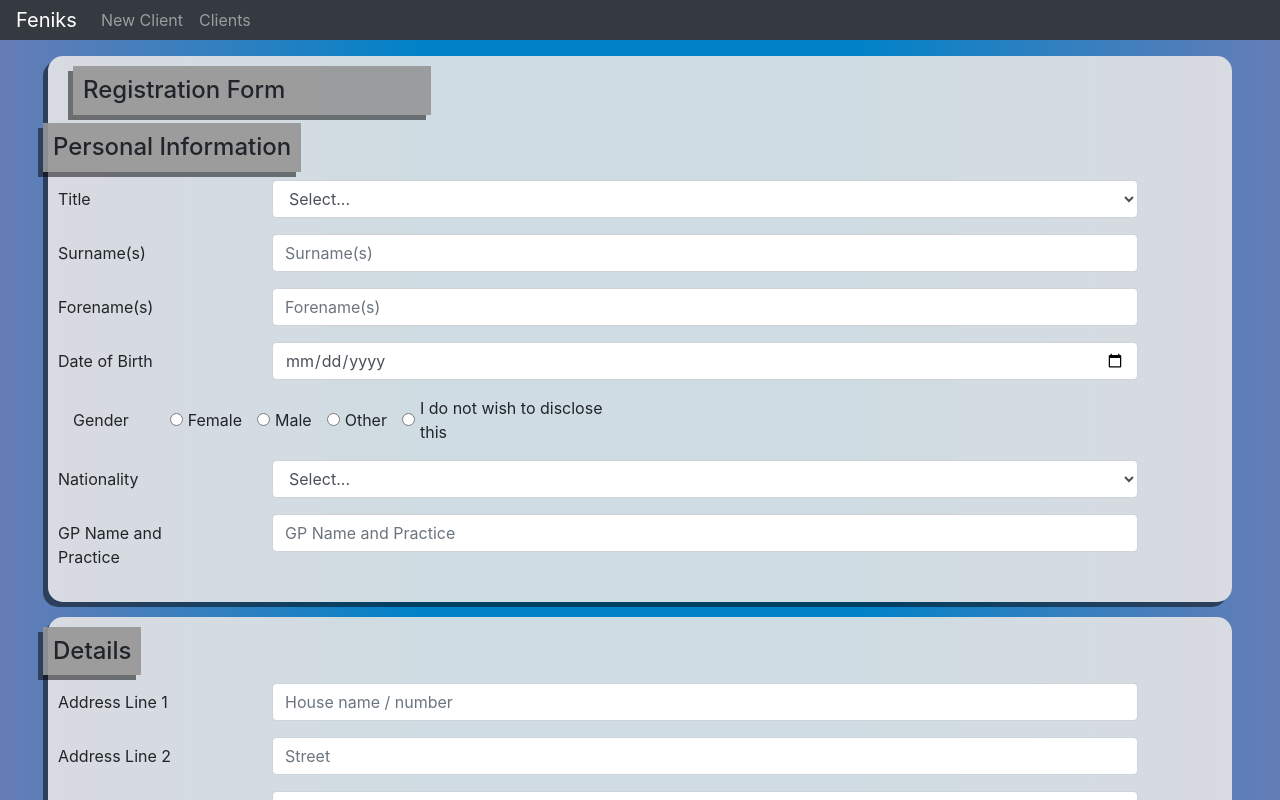
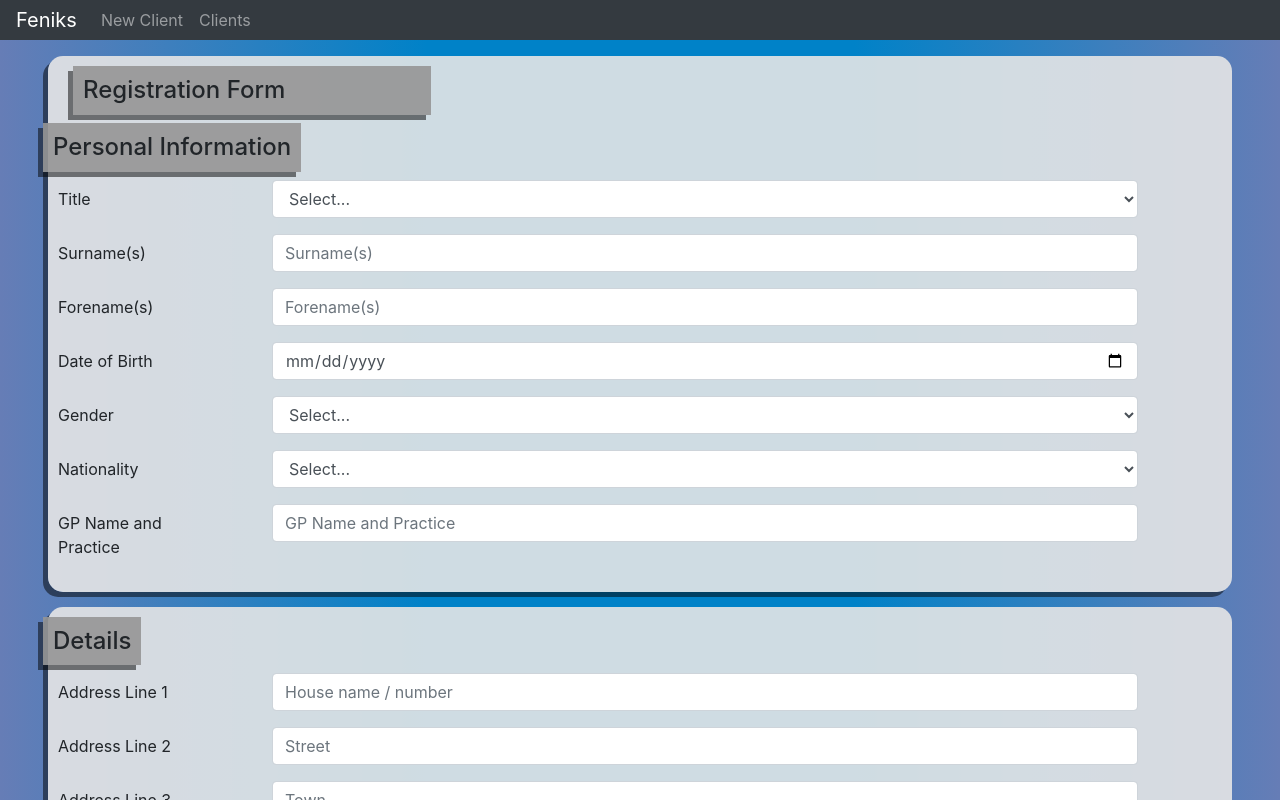
Before and after one commit to rhysbowenharries/Fenix-Project, a React (Create React App) app: page /newclient in a window 1280 px wide. Shown: the top 800 px of the page. Built offline with nearby package versions, Linux system fonts and the light colour scheme.

Commit message:
changed gender to drop down

```diff
--- a/src/components/pages/ClientInfo.js
+++ b/src/components/pages/ClientInfo.js
@@ -39,7 +39,10 @@ const ClientInfo= (props) => {
         <p>Address: <br></br>{props.client.address.address1} {props.client.address.address2}<br/>
         {props.client.address.address3}<br/>
         {props.client.address.address4} </p>
+        <p>Gender: {props.client.gender}</p>
+        <p>Nationality: {props.client.nationality}</p>
         <p> Employment: {props.client.employment} </p>
+        <p>Notes for Review: {props.client.forreview}</p>
 
         </div>
       </div>
--- a/src/components/pages/EditClient.js
+++ b/src/components/pages/EditClient.js
@@ -114,7 +114,7 @@ const EditClient = (props) => {
           </div>
 
 
-          <div className="form-group form-check form-check-inline">
+          {/* <div className="form-group form-check form-check-inline">
             <label htmlFor="gender" className="col-sm-2 col-form-label">Gender</label>
             <br></br>
               <input type="radio" id="gender1" name="gender" className="form-check-input" value="female" defaultChecked={props.client.gender}/>
@@ -125,6 +125,19 @@ const EditClient = (props) => {
               <label className="form-check-label" htmlFor="gender3">Other</label>
               <input type="radio" id="gender4" name="gender" className="form-check-input" value="nodisclose" defaultChecked={props.client.gender4} />
               <label className="form-check-label" htmlFor="gender4">I do not wish to disclose this</label>
+            </div> */}
+
+            <div className="form-group row">
+              <label htmlFor="gender" className="col-sm-2 col-form-label">Gender</label>
+              <div className="col-sm-9">
+                <select id="gender" name="gender" className="form-control" defaultValue={props.client.gender}>
+                  <option>Select...</option>
+                  <option value="female">Female</option>
+                  <option value="male">Male</option>
+                  <option value="other">Other</option>
+                  <option value="nodiscolose">I do not wish to disclose this</option>
+                </select>
+              </div>
             </div>
 
           <div className="form-group row">
--- a/src/components/pages/NewClient.js
+++ b/src/components/pages/NewClient.js
@@ -95,7 +95,7 @@ const NewClient = (props)=>{
               </div>
             </div>
 
-            <div className="form-group form-check form-check-inline">
+            {/* <div className="form-group form-check form-check-inline">
             <label htmlFor="gender" className="col-sm-2 col-form-label">Gender</label>
             <br></br>
               <input type="radio" id="gender1" name="gender" className="form-check-input" value="Female"/>
@@ -106,6 +106,19 @@ const NewClient = (props)=>{
               <label className="form-check-label" htmlFor="gender3">Other</label>
               <input type="radio" id="gender4" name="gender" className="form-check-input" value="I do not wish to disclose this"/>
               <label className="form-check-label" htmlFor="gender4">I do not wish to disclose this</label>
+            </div> */}
+
+            <div className="form-group row">
+              <label htmlFor="gender" className="col-sm-2 col-form-label">Gender</label>
+              <div className="col-sm-9">
+                <select id="gender" name="gender" className="form-control" required>
+                  <option>Select...</option>
+                  <option value="female">Female</option>
+                  <option value="male">Male</option>
+                  <option value="other">Other</option>
+                  <option value="nodiscolose">I do not wish to disclose this</option>
+                </select>
+              </div>
             </div>
 
             <div className="form-group row">
@@ -174,6 +187,7 @@ const NewClient = (props)=>{
                 <input type="text" id="email" name="email" className="form-control"  placeholder="Email Address"/>
               </div>
             </div>
+
             <div className="form-group row">
               <label htmlFor="employment" className="col-sm-2 col-form-label">Employment Status</label>
               <div className="col-sm-9">
@@ -188,15 +202,18 @@ const NewClient = (props)=>{
                 </select>
               </div>
             </div>
+
             <div className="form-group">
               <div className="form-check">
                 <input type="checkbox" id="leavemessage" name="leavemessage" className="form-check-input"/>
                 <label className="form-check-label" htmlFor="leavemessage">Tick if we can leave a message on your voicemail</label>
               </div>
+
               <div className="form-check">
                 <input type="checkbox" id="fromfeniks" name="fromfeniks" className="form-check-input"/>
                 <label className="form-check-label" htmlFor="fromfeniks">Tick if we can say we are calling from Feniks</label>
               </div>
+
               <div className="form-check">
                 <input type="checkbox" id="mailing" name="mailing" className="form-check-input"/>
                 <label className="form-check-label" htmlFor="mailing">Tick if you agree to be added to our mailing list to be informed about news, services and projects</label>
```
